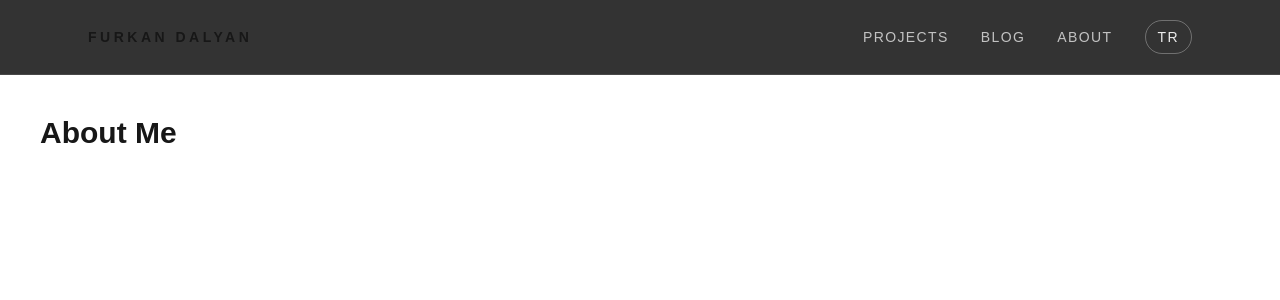
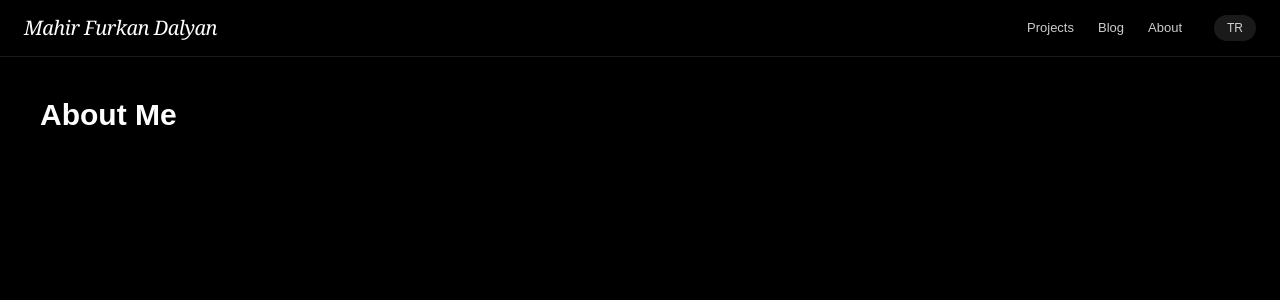
Before and after one commit to furkandalyan/site, a Next.js app: page /en/about in a window 1280 px wide. Shown: the top 300 px of the page. Built offline with nearby package versions, Linux system fonts and the light colour scheme.

Commit message:
Update lang layout

```diff
--- a/src/app/[lang]/layout.tsx
+++ b/src/app/[lang]/layout.tsx
@@ -12,35 +12,38 @@ export default async function LangLayout({
   const oppositeLang = lang === "tr" ? "en" : "tr";
 
   return (
-    <html lang={lang}>
-      <body className="bg-black text-white">
-        <nav className="sticky top-0 z-50 border-b border-white/10 bg-black/80 backdrop-blur">
-          <div className="mx-auto max-w-6xl px-6 py-5 flex items-center justify-between">
-            <div className="text-sm tracking-[0.25em] uppercase font-semibold">
-              Furkan Dalyan
-            </div>
-            <div className="flex items-center gap-8 text-sm uppercase tracking-widest">
+    <div className="min-h-screen flex flex-col bg-black text-white selection:bg-white selection:text-black">
+      <nav className="sticky top-0 z-50 border-b border-white/10 bg-black/80 backdrop-blur-md backdrop-saturate-150 supports-[backdrop-filter]:bg-black/60">
+        <div className="mx-auto max-w-screen-xl px-6 h-14 flex items-center justify-between">
+          <Link
+            href={`/${lang}`}
+            className="text-xl font-medium tracking-tight hover:opacity-70 transition-opacity duration-200 cursor-pointer font-serif italic whitespace-nowrap"
+          >
+            Mahir Furkan Dalyan
+          </Link>
+
+          <div className="flex items-center gap-6 text-[13px] font-medium text-white/80">
             <Link
               href={`/${lang}/projects`}
-                className="text-white/70 hover:text-white transition"
+              className="hover:text-white transition-colors duration-200"
             >
               Projects
             </Link>
             <Link
               href={`/${lang}/blog`}
-                className="text-white/70 hover:text-white transition"
+              className="hover:text-white transition-colors duration-200"
             >
               Blog
             </Link>
             <Link
               href={`/${lang}/about`}
-                className="text-white/70 hover:text-white transition"
+              className="hover:text-white transition-colors duration-200"
             >
               About
             </Link>
             <Link
               href={`/${oppositeLang}`}
-                className="border border-white/30 px-3 py-1.5 rounded-full text-white/90 hover:border-white hover:text-white transition"
+              className="ml-2 px-3 py-1 rounded-full bg-white/10 hover:bg-white/20 text-xs transition-all duration-200 border border-transparent hover:border-white/10"
             >
               {oppositeLang.toUpperCase()}
             </Link>
@@ -48,8 +51,9 @@ export default async function LangLayout({
         </div>
       </nav>
 
-        <main className="p-10">{children}</main>
-      </body>
-    </html>
+      <main className="flex-1 mx-auto w-full max-w-screen-xl p-6 md:p-10">
+        {children}
+      </main>
+    </div>
   );
 }
```
Lines whose indentation alone changed are shown as unchanged.
